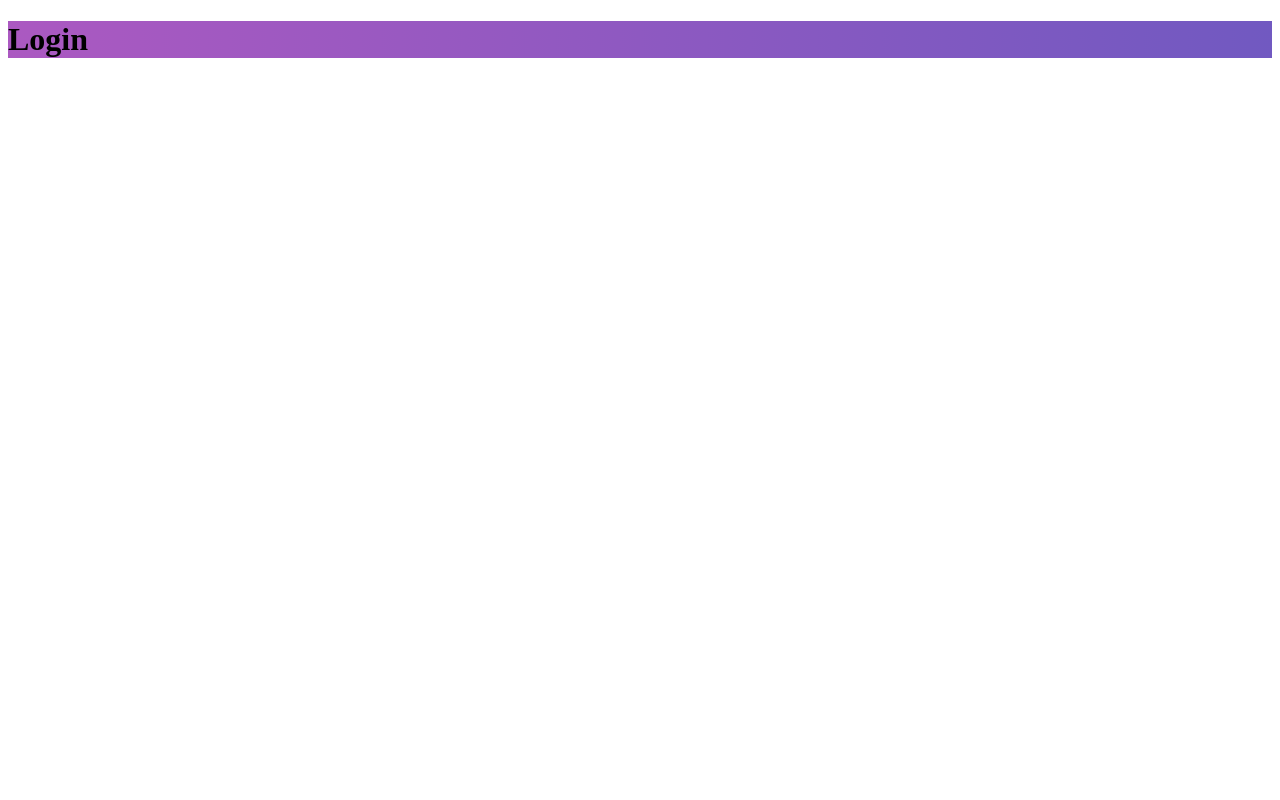
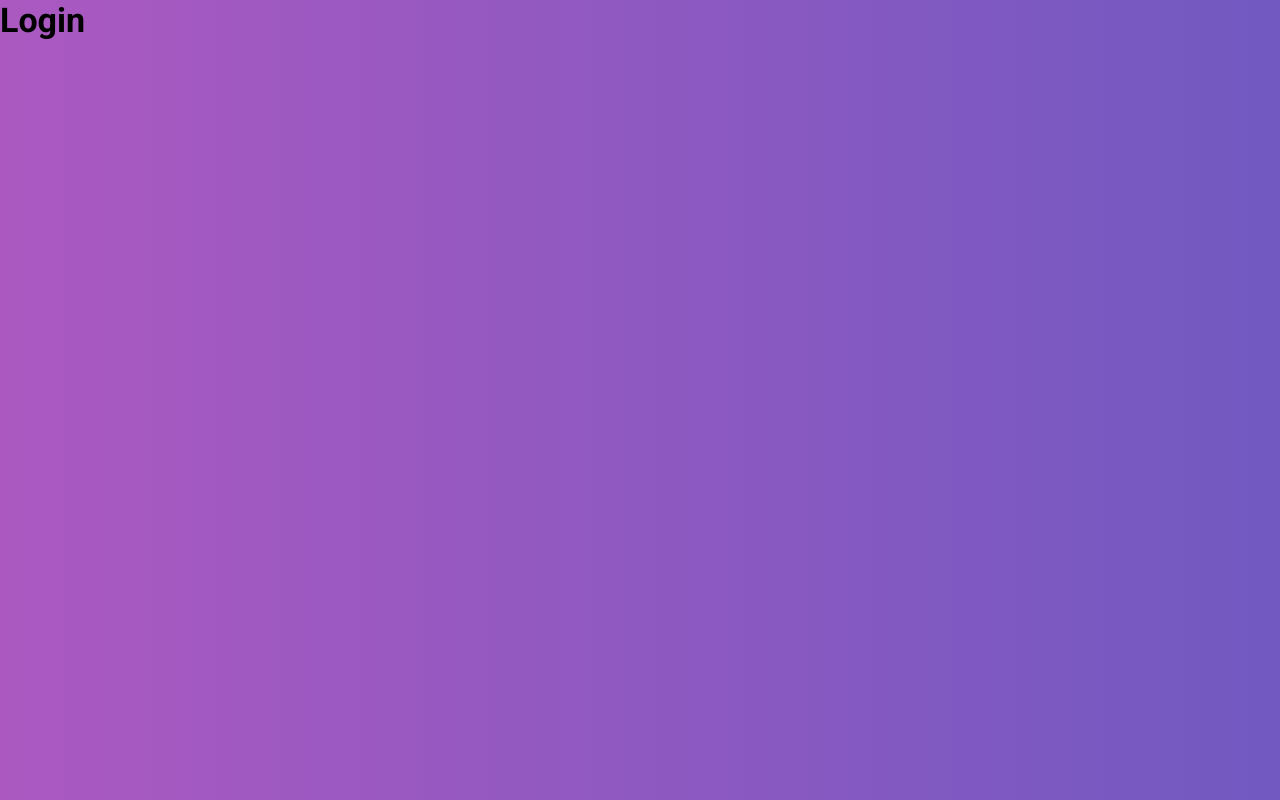
Before and after one commit to aganhara/gobarber-web, a React (Create React App) app: page / in a window 1280 px wide. Built offline with nearby package versions, Linux system fonts and the light colour scheme.

Commit message:
Adicionando style global.

```diff
--- a/src/App.js
+++ b/src/App.js
@@ -4,11 +4,13 @@
 import Routes from './routes';
 import history from './services/history';
 import './config/ReactotronConfig';
+import GlobalStyle from './styles/globals';
 
 function App() {
   return (
     <Router history={history}>
       <Routes />
+      <GlobalStyle />
     </Router>
   );
 }
--- /dev/null
+++ b/src/styles/globals.js
@@ -0,0 +1,40 @@
+import { createGlobalStyle } from 'styled-components';
+
+export default createGlobalStyle`
+  @import url('https://fonts.googleapis.com/css?family=Roboto:400,700&display=swap');
+
+  * {
+    margin: 0;
+    padding: 0;
+    outline: 0;
+    box-sizing: border-box;
+  }
+
+  *:focus {
+    outline: 0;
+  }
+
+  html, body, #root {
+    height: 100%;
+  }
+
+  body {
+    -webkit-font-smoothing: antialiased;
+  }
+
+  body, input, button {
+    font: 17px 'Roboto', sans-serif;
+  }
+
+  a {
+    text-decoration: none;
+  }
+
+  ul {
+    list-style: none;
+  }
+
+  button {
+    cursor: pointer;
+  }
+`;
```
